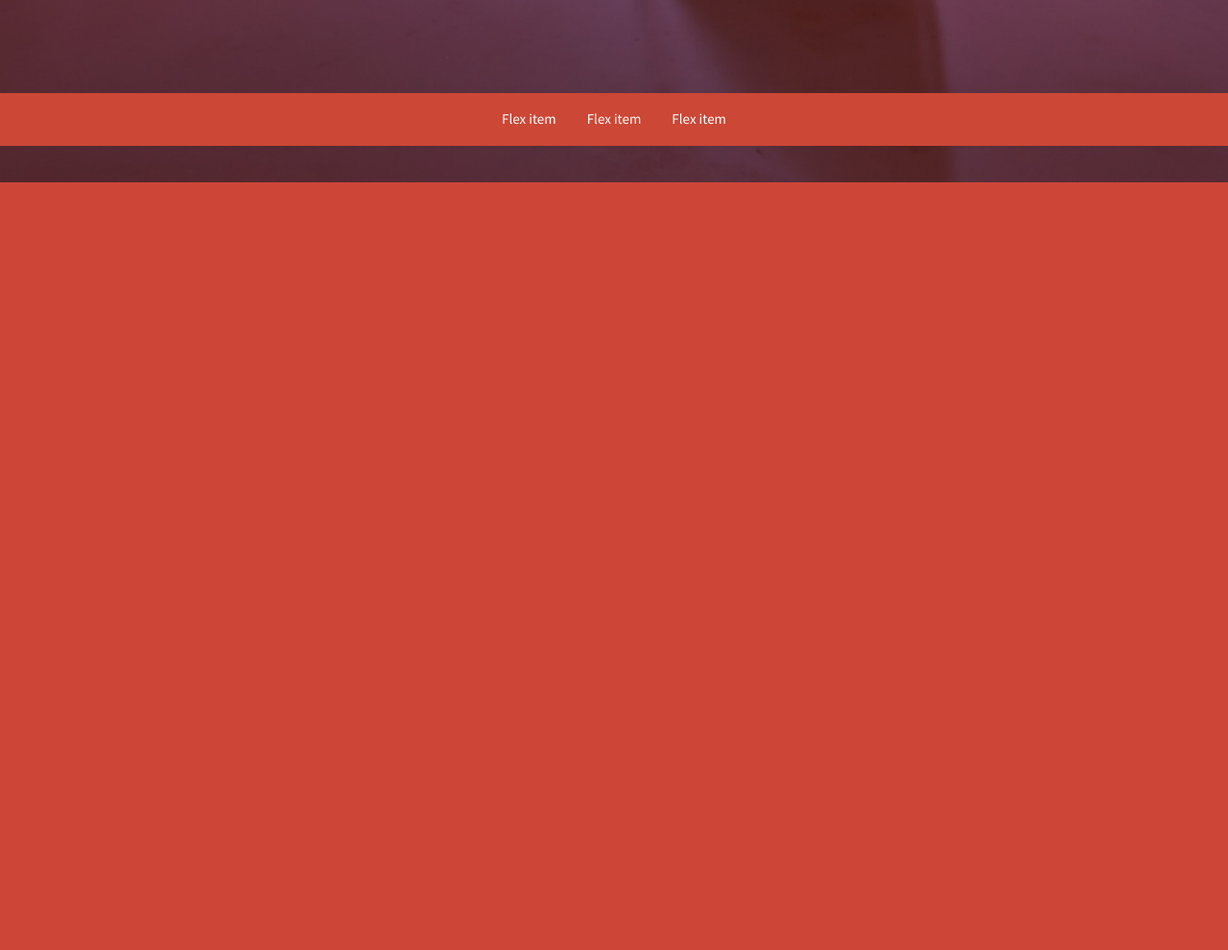
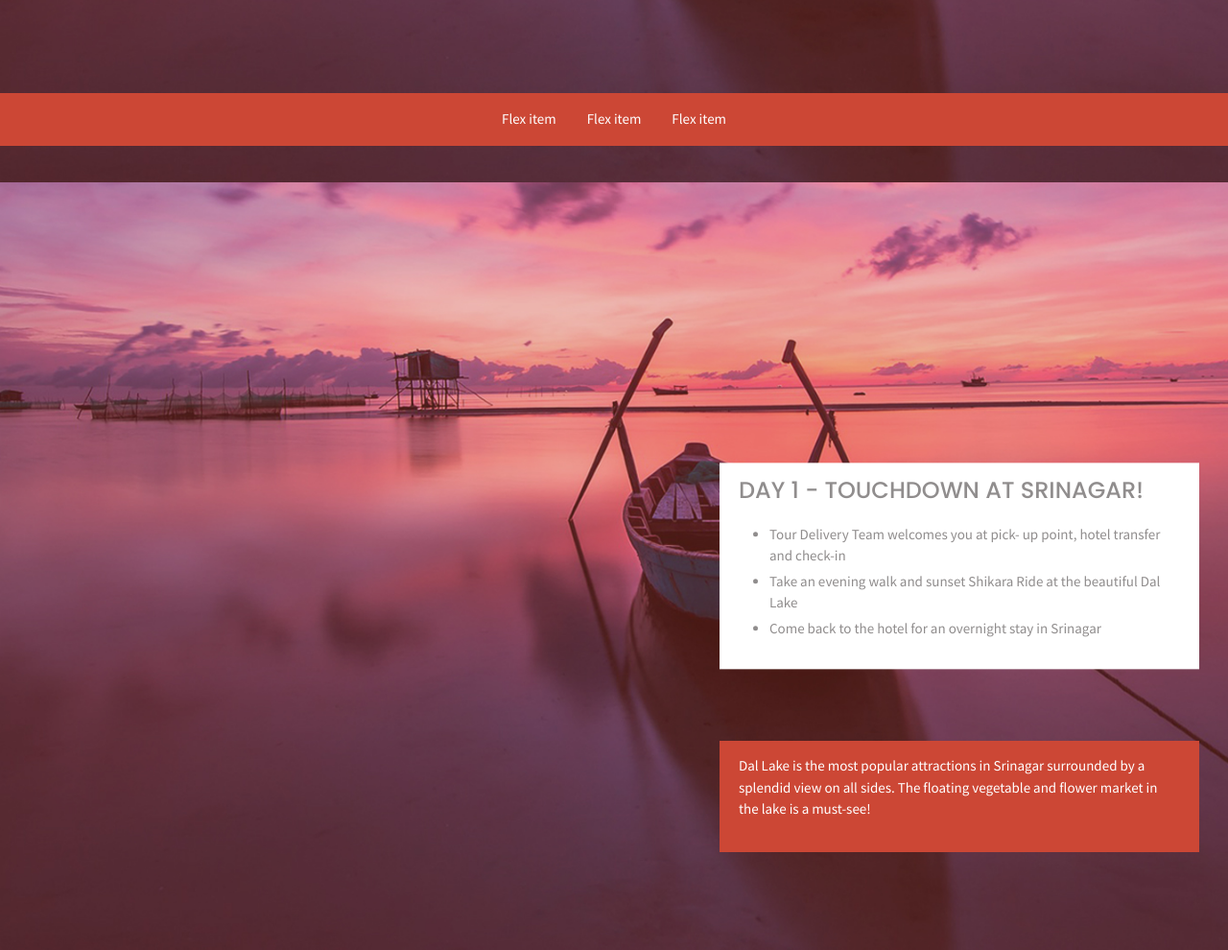
Before and after one commit to nishantsingh345/amaavi, a PHP site: page /srinagar.html in a window 1280 px wide. Shown: the part 685-1675 px from the top of the page at 96% size. Before the commit the page ends 875 px from the top, so only its background shows below. Run offline with PHP 8.4, Linux system fonts and the light colour scheme.

Commit message:
add srinnagar

```diff
--- a/old/css/style.css
+++ b/old/css/style.css
@@ -703,3 +703,16 @@ section.privacy_content ul {
   width: 100vw;
   margin-bottom: 3%;
 }
+
+.srinagar_page .banner_second {
+  background: url(../images/background/hero_bg.jpg);
+  background-size: cover;
+  background-position: 50% 50%;
+  /* position: relative; */
+  min-height: 100vh;
+}
+
+.srinagar_page .banner_second .day_one {
+  background-color: white;
+  padding: 15px 20px;
+}
--- a/old/srinagar.html
+++ b/old/srinagar.html
@@ -124,6 +124,39 @@
           </div>
         </div>
       </div>
+
+      <div class="banner_second position-relative">
+        <div
+          class="day_one position-absolute top-50 end-0 translate-middle-y"
+          style="margin: 0 30px; max-width: 500px"
+        >
+          <h1 style="text-transform: uppercase; font-size: 24px; color: rgb(144, 141, 141)">
+            DAY 1 - TOUCHDOWN AT SRINAGAR!
+          </h1>
+          <ul style="color: rgb(144, 141, 141); padding-top: 20px">
+            <li>Tour Delivery Team welcomes you at pick- up point, hotel transfer and check-in</li>
+            <li style="padding: 4px 0">
+              Take an evening walk and sunset Shikara Ride at the beautiful Dal Lake
+            </li>
+            <li>Come back to the hotel for an overnight stay in Srinagar</li>
+          </ul>
+        </div>
+        <div
+          class="position-absolute bottom-0 end-0"
+          style="
+            margin: 8% 30px;
+            max-width: 500px;
+            background-color: #cc4735;
+            color: white;
+            padding: 15px 20px;
+          "
+        >
+          <p>
+            Dal Lake is the most popular attractions in Srinagar surrounded by a splendid view on
+            all sides. The floating vegetable and flower market in the lake is a must-see!
+          </p>
+        </div>
+      </div>
     </div>
   </body>
 </html>
```
Also changed, not shown: old/index.html (+12 -11 lines).
